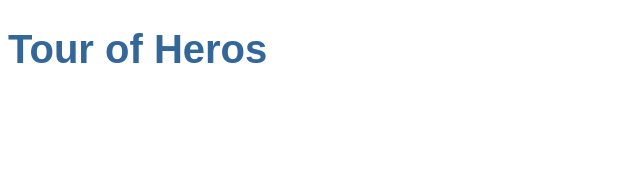
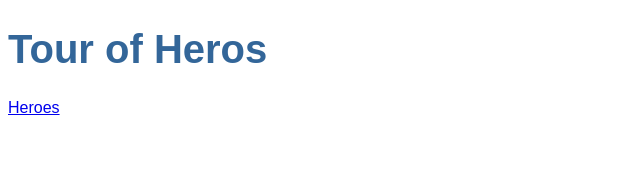
Before and after one commit to jondonadio/tour-of-heroes-tutorial, an Angular app: page / in a window 1280 px wide. Shown: the top 189 px of the page, without its empty margins (0-640 px from the left). Built offline with nearby package versions, Linux system fonts and the light colour scheme.

Commit message:
Add anchor element with routerLink attribute set to heroes to app.component.html template

```diff
--- a/src/app/app.component.html
+++ b/src/app/app.component.html
@@ -1,3 +1,6 @@
 <h1>{{ title }}</h1>
+<nav>
+    <a routerLink="'/heroes">Heroes</a>
+</nav>
 <router-outlet></router-outlet>
 <app-messages></app-messages>
```
